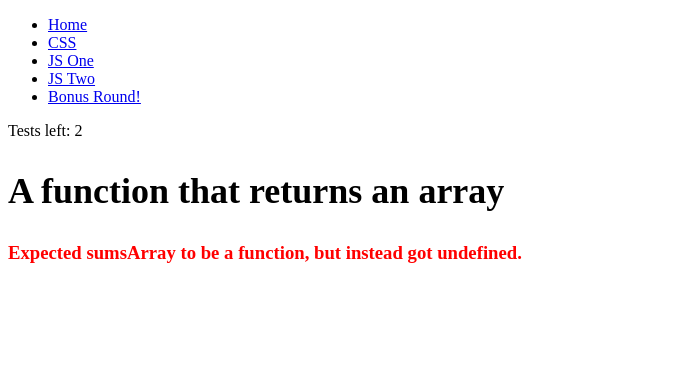
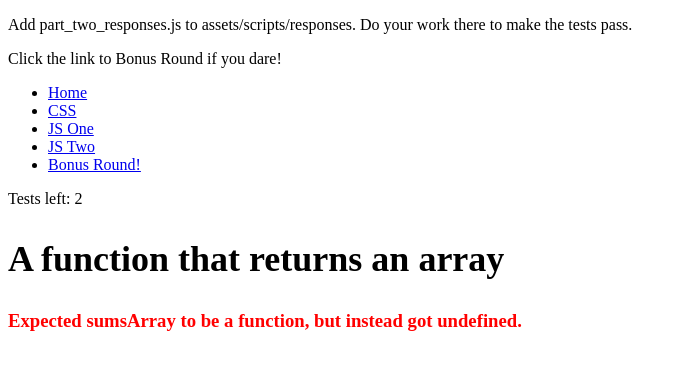
Before and after one commit to wsahkari/coderamp_2_review, a website: page assets/pages/js_review_two.html in a window 1280 px wide. Shown: the whole page, without its empty margins (0-683 px from the left). Drawn offline with Linux system fonts and the light colour scheme.

Commit message:
Added prompt to partTwo html

```diff
--- a/assets/pages/js_review_two.html
+++ b/assets/pages/js_review_two.html
@@ -6,7 +6,8 @@
 </head>
 <body>
   <header>
-
+    <p>Add part_two_responses.js to assets/scripts/responses. Do your work there to make the tests pass.</p>
+    <p>Click the link to Bonus Round if you dare!</p>
   </header>
   <aside>
     <nav>
```
